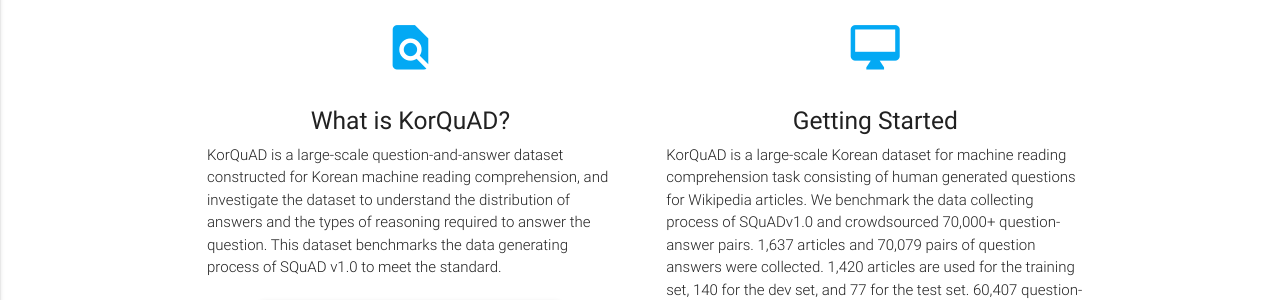
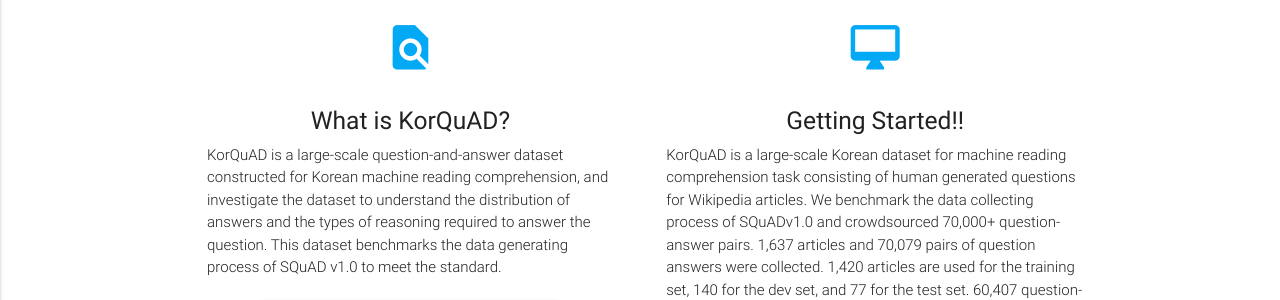
Before and after one commit to korquad/korquad.github.io, a Jekyll site: the page built from category/index_english.html, in a window 1280 px wide and 900 px high. Shown: the part 400-700 px from the top of the window. Built offline with Jekyll 4.4.1, drawn with Linux system fonts in a browser that asks for light colours.

Commit message:
Update index_english.html

```diff
--- a/category/index_english.html
+++ b/category/index_english.html
@@ -87,7 +87,7 @@
         <div class="col s12 m6">
           <div class="icon-block">
             <h2 class="center light-blue-text"><i class="material-icons">desktop_mac</i></h2>
-            <h5 class="center">Getting Started</h5>
+            <h5 class="center">Getting Started!!</h5>
 
             <p class="light">KorQuAD is a large-scale Korean dataset for machine reading comprehension task consisting of human generated questions for Wikipedia articles. We benchmark the data collecting process of SQuADv1.0 and crowdsourced 70,000+ question-answer pairs. 1,637 articles and 70,079 pairs of question answers were collected. 1,420 articles are used for the training set, 140 for the dev set, and 77 for the test set. 60,407 question-answer pairs are for the training set, 5,774 for the dev set, and 3,898 for the test set.</p>
             <br>
```
